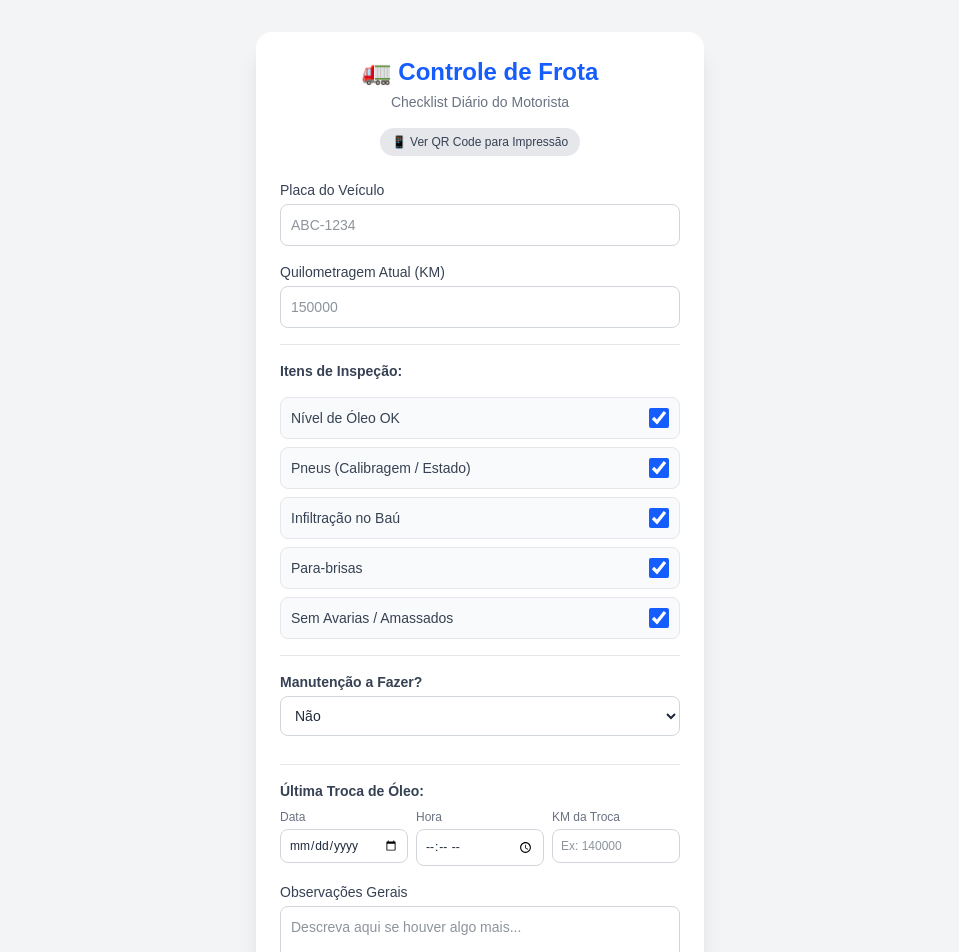
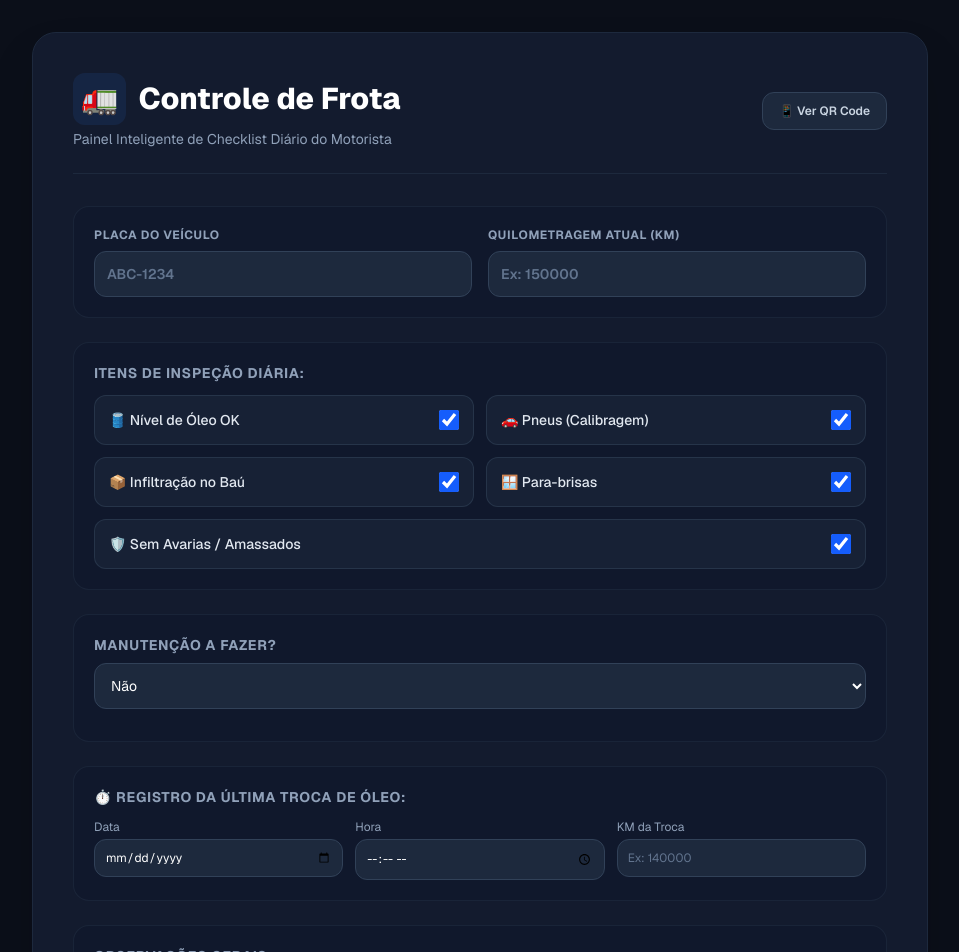
Before and after one commit to MayaraLeandro/frota-app, a Next.js app: page / in a window 1280 px wide. Shown: the top 952 px of the page, without its empty margins (160-1119 px from the left). Built offline with nearby package versions, Linux system fonts and the light colour scheme.

Commit message:
Aplica design moderno e escuro corporativo

```diff
--- a/app/page.tsx
+++ b/app/page.tsx
@@ -7,18 +7,15 @@
   const [placa, setPlaca] = useState("");
   const [km, setKm] = useState("");
 
-  // Itens de Inspeção atualizados
+  const [pneusOk, setPneusOk] = useState(true);
   const [nivelOleoOk, setNivelOleoOk] = useState(true);
-  const [pneusOk, setPneusOk] = useState(true);
   const [infiltracaoBauOk, setInfiltracaoBauOk] = useState(true);
   const [paraBrisasOk, setParaBrisasOk] = useState(true);
   const [funilariaOk, setFunilariaOk] = useState(true);
 
-  // Manutenção a Fazer (Sim/Não) e detalhes
   const [manutencaoNecessaria, setManutencaoNecessaria] = useState("nao");
   const [detalhesManutencao, setDetalhesManutencao] = useState("");
 
-  // Última Troca de Óleo
   const [dataTrocaOleo, setDataTrocaOleo] = useState("");
   const [horaTrocaOleo, setHoraTrocaOleo] = useState("");
   const [kmTrocaOleo, setKmTrocaOleo] = useState("");
@@ -35,55 +32,59 @@
   const urlChecklist = "https://frota-app-ruddy.vercel.app";
 
   return (
-    <main className="min-h-screen bg-gray-100 p-4 sm:p-8 text-gray-800">
-      <div className="max-w-md mx-auto bg-white rounded-2xl shadow-xl p-6">
-        <h1 className="text-2xl font-bold text-center text-blue-600 mb-1">
-          🚛 Controle de Frota
+    <main className="min-h-screen bg-[#0b0f19] p-4 sm:p-8 text-slate-100 flex items-center justify-center font-sans">
+      <div className="max-w-4xl w-full bg-[#131b2e] rounded-3xl shadow-2xl p-6 sm:p-10 border border-slate-800">
+
+        {/* Topo / Cabeçalho */}
+        <div className="flex flex-col sm:flex-row justify-between items-start sm:items-center mb-8 pb-6 border-b border-slate-800">
+          <div>
+            <h1 className="text-2xl sm:text-3xl font-extrabold text-white flex items-center gap-3">
+              <span className="text-blue-500 bg-blue-500/10 p-2 rounded-xl">🚛</span> Controle de Frota
             </h1>
-        <p className="text-sm text-center text-gray-500 mb-4">
-          Checklist Diário do Motorista
+            <p className="text-sm text-slate-400 mt-1">
+              Painel Inteligente de Checklist Diário do Motorista
             </p>
+          </div>
 
-        {/* Botão para alternar exibição do QR Code */}
-        <div className="text-center mb-6">
           <button
             type="button"
             onClick={() => setMostrarQrCode(!mostrarQrCode)}
-            className="text-xs bg-gray-200 hover:bg-gray-300 text-gray-700 px-3 py-1.5 rounded-full font-medium transition"
+            className="mt-4 sm:mt-0 text-xs bg-slate-800 hover:bg-slate-700 text-slate-300 px-4 py-2.5 rounded-xl font-semibold transition border border-slate-700"
           >
-            {mostrarQrCode ? "✕ Fechar QR Code" : "📱 Ver QR Code para Impressão"}
+            {mostrarQrCode ? "✕ Fechar QR Code" : "📱 Ver QR Code"}
           </button>
+        </div>
 
         {mostrarQrCode && (
-            <div className="mt-4 p-4 bg-gray-50 rounded-lg border border-gray-200 flex flex-col items-center">
-              <p className="text-xs text-gray-600 mb-3 font-semibold">
+          <div className="mb-8 p-6 bg-slate-900/90 rounded-2xl border border-slate-700 flex flex-col items-center">
+            <p className="text-xs text-slate-300 mb-3 font-semibold">
               Escaneie para abrir o checklist no celular:
             </p>
-              <div className="bg-white p-3 rounded shadow-sm">
+            <div className="bg-white p-3 rounded-xl shadow-lg">
               <QRCodeSVG value={urlChecklist} size={160} />
             </div>
-              <span className="text-[10px] text-gray-400 mt-2">{urlChecklist}</span>
+            <span className="text-[11px] text-slate-500 mt-3">{urlChecklist}</span>
           </div>
         )}
-        </div>
 
         {enviado ? (
-          <div className="bg-green-100 border border-green-400 text-green-700 p-4 rounded-xl text-center">
-            <h2 className="font-bold text-lg">Checklist Enviado!</h2>
-            <p className="text-sm mt-1">Veículo liberado para rodar.</p>
+          <div className="bg-emerald-950/40 border border-emerald-500/30 text-emerald-300 p-8 rounded-2xl text-center">
+            <h2 className="font-bold text-2xl mb-2">Checklist Enviado com Sucesso!</h2>
+            <p className="text-sm text-emerald-400/80 mb-6">O veículo foi liberado para a operação de hoje.</p>
             <button
               onClick={() => setEnviado(false)}
-              className="mt-4 bg-green-600 text-white px-4 py-2 rounded-lg font-semibold text-sm hover:bg-green-700 transition"
+              className="bg-emerald-600 hover:bg-emerald-500 text-white px-6 py-3 rounded-xl font-semibold text-sm transition shadow-lg"
             >
-              Novo Registro
+              Fazer Novo Registro
             </button>
           </div>
         ) : (
-          <form onSubmit={handleSubmit} className="space-y-4">
+          <form onSubmit={handleSubmit} className="space-y-6">
 
-            {/* Placa */}
+            {/* Seção Veículo (Placa e KM) */}
+            <div className="grid grid-cols-1 sm:grid-cols-2 gap-4 bg-slate-900/50 p-5 rounded-2xl border border-slate-800/80">
               <div>
-              <label className="block text-sm font-medium mb-1 text-gray-700">
+                <label className="block text-xs font-bold uppercase tracking-wider text-slate-400 mb-2">
                   Placa do Veículo
                 </label>
                 <input
@@ -92,35 +93,34 @@
                   placeholder="ABC-1234"
                   value={placa}
                   onChange={(e) => setPlaca(e.target.value.toUpperCase())}
-                className="w-full p-2.5 border rounded-lg border-gray-300 text-sm focus:outline-none focus:ring-2 focus:ring-blue-500"
+                  className="w-full p-3 bg-slate-800 border border-slate-700 rounded-xl text-sm text-white focus:outline-none focus:ring-2 focus:ring-blue-500 placeholder-slate-500 font-semibold"
                 />
               </div>
-
-            {/* Quilometragem */}
               <div>
-              <label className="block text-sm font-medium mb-1 text-gray-700">
+                <label className="block text-xs font-bold uppercase tracking-wider text-slate-400 mb-2">
                   Quilometragem Atual (KM)
                 </label>
                 <input
                   type="number"
                   required
-                placeholder="150000"
+                  placeholder="Ex: 150000"
                   value={km}
                   onChange={(e) => setKm(e.target.value)}
-                className="w-full p-2.5 border rounded-lg border-gray-300 text-sm focus:outline-none focus:ring-2 focus:ring-blue-500"
+                  className="w-full p-3 bg-slate-800 border border-slate-700 rounded-xl text-sm text-white focus:outline-none focus:ring-2 focus:ring-blue-500 placeholder-slate-500 font-semibold"
                 />
               </div>
+            </div>
 
-            <hr className="my-4 border-gray-200" />
-
-            <h2 className="font-semibold text-sm text-gray-700">
-              Itens de Inspeção:
+            {/* Cards de Inspeção */}
+            <div className="bg-slate-900/50 p-5 rounded-2xl border border-slate-800/80 space-y-4">
+              <h2 className="font-bold text-sm uppercase tracking-wider text-slate-400 mb-3">
+                Itens de Inspeção Diária:
               </h2>
 
-            {/* Checkboxes de Inspeção */}
-            <div className="space-y-2">
-              <div className="flex items-center justify-between p-2.5 bg-gray-50 rounded-lg border border-gray-200">
-                <span className="text-sm text-gray-700">Nível de Óleo OK</span>
+              <div className="grid grid-cols-1 sm:grid-cols-2 gap-3">
+
+                <div className="flex items-center justify-between p-3.5 bg-slate-800/60 rounded-xl border border-slate-700/60">
+                  <span className="text-sm text-slate-200 font-medium">🛢️ Nível de Óleo OK</span>
                   <input
                     type="checkbox"
                     checked={nivelOleoOk}
@@ -129,8 +129,8 @@
                   />
                 </div>
 
-              <div className="flex items-center justify-between p-2.5 bg-gray-50 rounded-lg border border-gray-200">
-                <span className="text-sm text-gray-700">Pneus (Calibragem / Estado)</span>
+                <div className="flex items-center justify-between p-3.5 bg-slate-800/60 rounded-xl border border-slate-700/60">
+                  <span className="text-sm text-slate-200 font-medium">🚗 Pneus (Calibragem)</span>
                   <input
                     type="checkbox"
                     checked={pneusOk}
@@ -139,8 +139,8 @@
                   />
                 </div>
 
-              <div className="flex items-center justify-between p-2.5 bg-gray-50 rounded-lg border border-gray-200">
-                <span className="text-sm text-gray-700">Infiltração no Baú</span>
+                <div className="flex items-center justify-between p-3.5 bg-slate-800/60 rounded-xl border border-slate-700/60">
+                  <span className="text-sm text-slate-200 font-medium">📦 Infiltração no Baú</span>
                   <input
                     type="checkbox"
                     checked={infiltracaoBauOk}
@@ -149,8 +149,8 @@
                   />
                 </div>
 
-              <div className="flex items-center justify-between p-2.5 bg-gray-50 rounded-lg border border-gray-200">
-                <span className="text-sm text-gray-700">Para-brisas</span>
+                <div className="flex items-center justify-between p-3.5 bg-slate-800/60 rounded-xl border border-slate-700/60">
+                  <span className="text-sm text-slate-200 font-medium">🪟 Para-brisas</span>
                   <input
                     type="checkbox"
                     checked={paraBrisasOk}
@@ -159,8 +159,8 @@
                   />
                 </div>
 
-              <div className="flex items-center justify-between p-2.5 bg-gray-50 rounded-lg border border-gray-200">
-                <span className="text-sm text-gray-700">Sem Avarias / Amassados</span>
+                <div className="flex items-center justify-between p-3.5 bg-slate-800/60 rounded-xl border border-slate-700/60 sm:col-span-2">
+                  <span className="text-sm text-slate-200 font-medium">🛡️ Sem Avarias / Amassados</span>
                   <input
                     type="checkbox"
                     checked={funilariaOk}
@@ -168,19 +168,19 @@
                     className="w-5 h-5 accent-blue-600 rounded cursor-pointer"
                   />
                 </div>
+
+              </div>
             </div>
 
-            <hr className="my-4 border-gray-200" />
-
-            {/* Manutenção a Fazer (Sim/Não) */}
-            <div>
-              <label className="block text-sm font-semibold text-gray-700 mb-1">
+            {/* Manutenção a Fazer */}
+            <div className="bg-slate-900/50 p-5 rounded-2xl border border-slate-800/80">
+              <label className="block font-bold text-sm uppercase tracking-wider text-slate-400 mb-2">
                 Manutenção a Fazer?
               </label>
               <select
                 value={manutencaoNecessaria}
                 onChange={(e) => setManutencaoNecessaria(e.target.value)}
-                className="w-full p-2.5 border rounded-lg border-gray-300 text-sm bg-white focus:outline-none focus:ring-2 focus:ring-blue-500 mb-3"
+                className="w-full p-3 bg-slate-800 border border-slate-700 rounded-xl text-sm text-white focus:outline-none focus:ring-2 focus:ring-blue-500 mb-3"
               >
                 <option value="nao">Não</option>
                 <option value="sim">Sim</option>
@@ -190,56 +190,54 @@
                 <textarea
                   rows={3}
                   required
-                  placeholder="Descreva o que precisa de manutenção..."
+                  placeholder="Descreva detalhadamente o que precisa de manutenção..."
                   value={detalhesManutencao}
                   onChange={(e) => setDetalhesManutencao(e.target.value)}
-                  className="w-full p-2.5 border rounded-lg border-gray-300 text-sm focus:outline-none focus:ring-2 focus:ring-blue-500 bg-yellow-50"
+                  className="w-full p-3 bg-slate-800 border border-amber-500/50 rounded-xl text-sm text-white focus:outline-none focus:ring-2 focus:ring-amber-500 placeholder-slate-500 mt-1"
                 />
               )}
             </div>
 
-            <hr className="my-4 border-gray-200" />
-
             {/* Última Troca de Óleo */}
+            <div className="bg-slate-900/50 p-5 rounded-2xl border border-slate-800/80">
+              <h2 className="font-bold text-sm uppercase tracking-wider text-slate-400 mb-3">
+                ⏱️ Registro da Última Troca de Óleo:
+              </h2>
+              <div className="grid grid-cols-1 sm:grid-cols-3 gap-3">
                 <div>
-              <h2 className="font-semibold text-sm text-gray-700 mb-2">
-                Última Troca de Óleo:
-              </h2>
-              <div className="grid grid-cols-1 sm:grid-cols-3 gap-2">
-                <div>
-                  <label className="block text-xs text-gray-500 mb-1">Data</label>
+                  <label className="block text-xs text-slate-400 mb-1">Data</label>
                   <input
                     type="date"
                     value={dataTrocaOleo}
                     onChange={(e) => setDataTrocaOleo(e.target.value)}
-                    className="w-full p-2 border rounded-lg border-gray-300 text-xs focus:outline-none focus:ring-2 focus:ring-blue-500"
+                    className="w-full p-2.5 bg-slate-800 border border-slate-700 rounded-xl text-xs text-white focus:outline-none focus:ring-2 focus:ring-blue-500"
                   />
                 </div>
                 <div>
-                  <label className="block text-xs text-gray-500 mb-1">Hora</label>
+                  <label className="block text-xs text-slate-400 mb-1">Hora</label>
                   <input
                     type="time"
                     value={horaTrocaOleo}
                     onChange={(e) => setHoraTrocaOleo(e.target.value)}
-                    className="w-full p-2 border rounded-lg border-gray-300 text-xs focus:outline-none focus:ring-2 focus:ring-blue-500"
+                    className="w-full p-2.5 bg-slate-800 border border-slate-700 rounded-xl text-xs text-white focus:outline-none focus:ring-2 focus:ring-blue-500"
                   />
                 </div>
                 <div>
-                  <label className="block text-xs text-gray-500 mb-1">KM da Troca</label>
+                  <label className="block text-xs text-slate-400 mb-1">KM da Troca</label>
                   <input
                     type="number"
                     placeholder="Ex: 140000"
                     value={kmTrocaOleo}
                     onChange={(e) => setKmTrocaOleo(e.target.value)}
-                    className="w-full p-2 border rounded-lg border-gray-300 text-xs focus:outline-none focus:ring-2 focus:ring-blue-500"
+                    className="w-full p-2.5 bg-slate-800 border border-slate-700 rounded-xl text-xs text-white focus:outline-none focus:ring-2 focus:ring-blue-500 placeholder-slate-500"
                   />
                 </div>
               </div>
             </div>
 
             {/* Observações Gerais */}
-            <div>
-              <label className="block text-sm font-medium mb-1 mt-3 text-gray-700">
+            <div className="bg-slate-900/50 p-5 rounded-2xl border border-slate-800/80">
+              <label className="block font-bold text-sm uppercase tracking-wider text-slate-400 mb-2">
                 Observações Gerais
               </label>
               <textarea
@@ -247,16 +245,18 @@
                 placeholder="Descreva aqui se houver algo mais..."
                 value={observacoes}
                 onChange={(e) => setObservacoes(e.target.value)}
-                className="w-full p-2.5 border rounded-lg border-gray-300 text-sm focus:outline-none focus:ring-2 focus:ring-blue-500"
+                className="w-full p-3 bg-slate-800 border border-slate-700 rounded-xl text-sm text-white focus:outline-none focus:ring-2 focus:ring-blue-500 placeholder-slate-500"
               />
             </div>
 
+            {/* Botão de Envio */}
             <button
               type="submit"
-              className="w-full bg-blue-600 text-white font-semibold py-3 rounded-xl hover:bg-blue-700 transition shadow-md mt-4"
+              className="w-full bg-blue-600 hover:bg-blue-500 text-white font-bold py-4 rounded-2xl transition shadow-xl text-base flex items-center justify-center gap-2 mt-4"
             >
-              Enviar Inspeção
+              🚀 Salvar Checklist Moderno
             </button>
+
           </form>
         )}
       </div>
```
Lines whose indentation alone changed are shown as unchanged.
